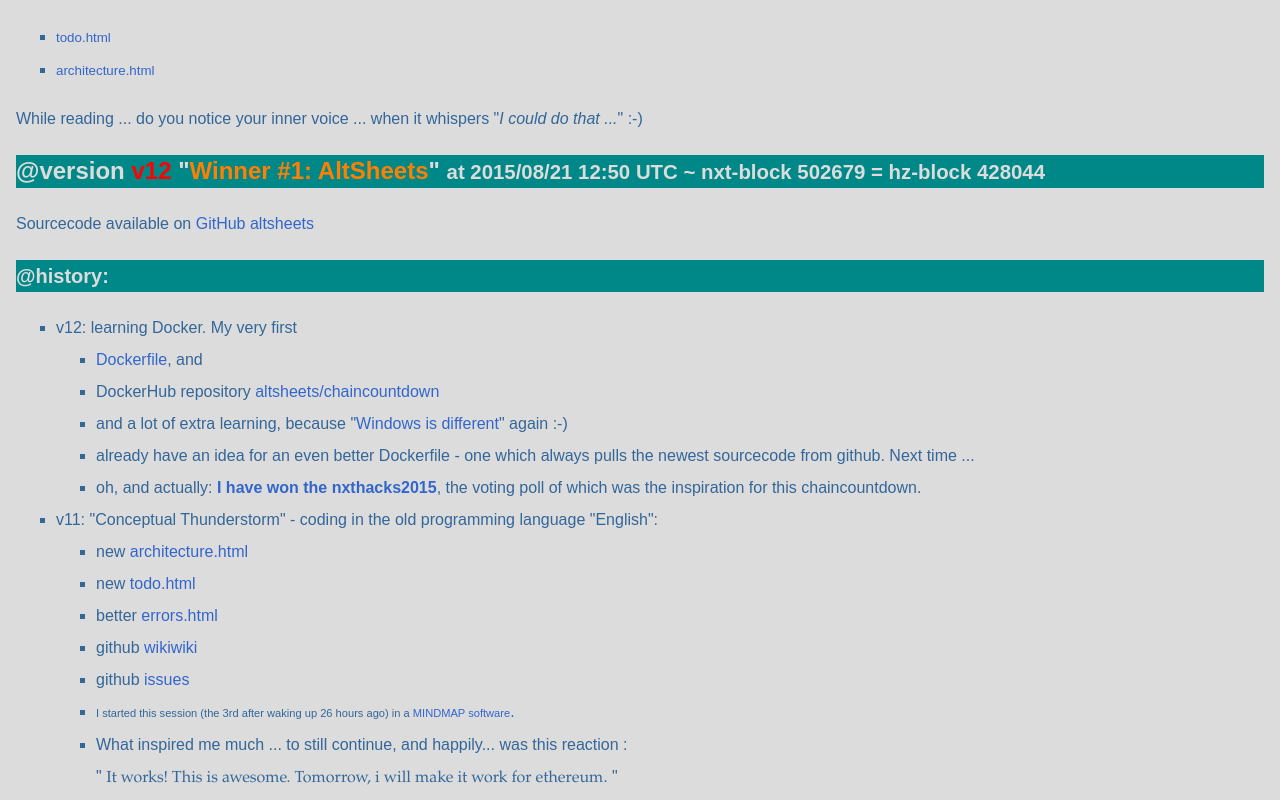
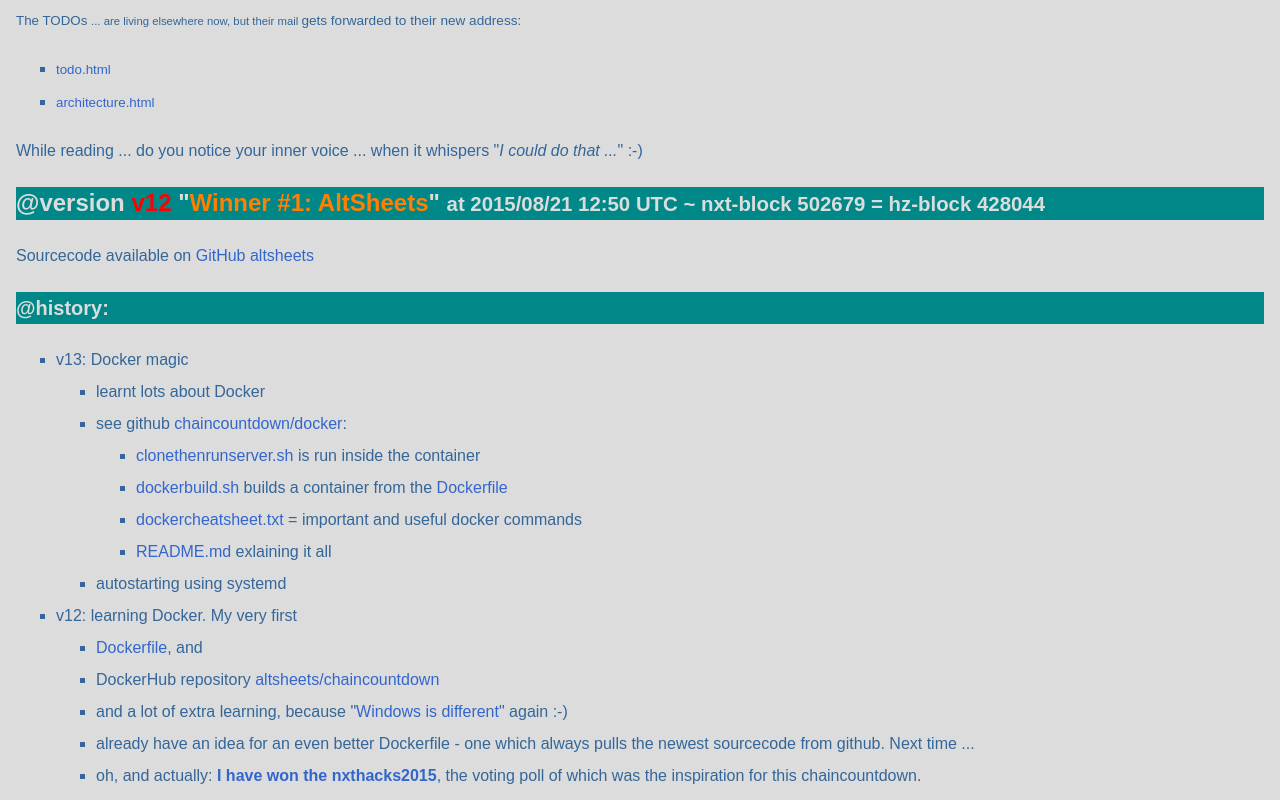
Before and after one commit to altsheets/chaincountdown, a plain HTML site: page static/index.html in a window 1280 px wide. Shown: the part 1846-2646 px from the top of the page. Drawn offline with Linux system fonts and the light colour scheme.

```diff
--- a/static/index.html
+++ b/static/index.html
@@ -31,8 +31,9 @@
 <p align="right"><span class="small">Quote of the day:</span> &quot; <strong class="serif3"><big> If you can break it, you have grokked it. </big></strong>&quot;<span class="small">  (AltSheetsDev 2015/08/10)</span></p></td>
     <td><h2 class="orange">@news</h2>
       <ul>
+        <li><a href="#history"><strong>v13:</strong></a> Docker magic</li>
         <li>v12: my very first <a href="https://github.com/altsheets/chaincountdown/blob/master/Dockerfile">Dockerfile</a> and Hub repo <a href="https://hub.docker.com/r/altsheets/chaincountdown/">altsheets/chaincountdown</a></li>
-        <li><strong><a href="#history" class="red">v11:</a></strong> &quot;<span class="orange"><strong><a href="#history" class="orange">Conceptual Thunderstorm</a></strong></span>&quot; </li>
+        <li>v11<strong>:</strong> &quot;<span class="orange"><strong><a href="#history" class="orange">Conceptual Thunderstorm</a></strong></span>&quot; </li>
         <li>v10: font &amp; static pages improvements</li>
         <li>v09 linux server install readme</li>
         <li>v08 much: new option font; refactoring: massive reorg of the code, cleaned up</li>
@@ -100,6 +101,20 @@
 <p>Sourcecode available on <a href="https://github.com/altsheets/chaincountdown" target="_blank">GitHub altsheets</a></p>
 <h2><small>@history:</small></h2>
 <ul>
+  <li>v13: Docker magic
+    <ul>
+      <li>learnt lots about Docker</li>
+      <li>see github <a href="https://github.com/altsheets/chaincountdown/tree/master/docker">chaincountdown/docker</a>:
+        <ul>
+          <li><a href="https://github.com/altsheets/chaincountdown/blob/master/docker/clonethenrunserver.sh">clonethenrunserver.sh</a> is run inside the container</li>
+          <li><a href="https://github.com/altsheets/chaincountdown/blob/master/docker/dockerbuild.sh">dockerbuild.sh</a> builds a container from the <a href="https://github.com/altsheets/chaincountdown/blob/master/Dockerfile">Dockerfile</a></li>
+          <li><a href="https://github.com/altsheets/chaincountdown/blob/master/docker/dockercheatsheet.txt">dockercheatsheet.txt</a> = important and useful docker commands</li>
+          <li><a href="https://github.com/altsheets/chaincountdown/blob/master/docker/README.md">README.md</a> exlaining it all</li>
+        </ul>
+      </li>
+      <li>autostarting using systemd </li>
+    </ul>
+  </li>
   <li>v12: learning Docker. My very first <a href="https://github.com/altsheets/chaincountdown/blob/master/Dockerfile"></a>
     <ul>
       <li><a href="https://github.com/altsheets/chaincountdown/blob/master/Dockerfile">Dockerfile</a>, and </li>
```
Also changed, not shown: docker/dockercheatsheet.txt, 1 other file.
